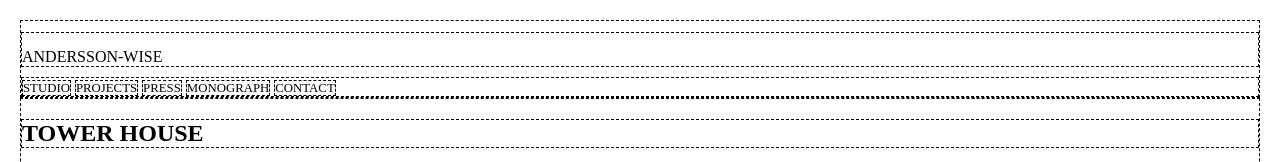
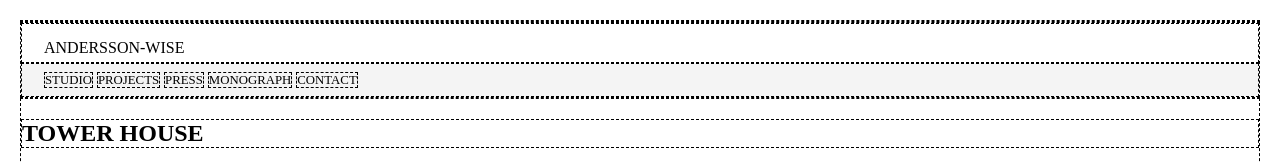
Before and after one commit to OskarRadon/responsive-code-review, a plain HTML site: page index.html in a window 1280 px wide. Shown: the top 162 px of the page. Drawn offline with Linux system fonts and the light colour scheme.

Commit message:
Finish header styles

```diff
--- a/css/styles.css
+++ b/css/styles.css
@@ -1,4 +1,4 @@
-/* For testing only */
+ /*For testing only */
 
 *:not(body):not(html) {
   box-sizing:border-box;
@@ -14,21 +14,33 @@
 body {
   padding: 20px;
   margin: 0;
+  /*background-color: black;
+  color: white;*/
 }
+
+  /*HEADER*/
 
 header {
   margin: 0;
   padding: 0px;
+  background-color: white;
 }
 
 header h1 {
   font-size: 1rem;
   font-weight: lighter;
-  padding-top: 15px;
+  padding: 15px 0 5px 22px;
+  margin: 0;
+}
+
+header nav {
+  background-color: rgb(244, 244, 244);
+  padding-left: 22px;
 }
 
 header a {
   font-size: .8rem;
+  line-height: 2rem;
 }
 
 /*#main, article, header {
--- a/index.html
+++ b/index.html
@@ -7,6 +7,9 @@
     <title>Andersson-Wise</title>
   </head>
   <body>
+    <div class="container">
+
+    </div>
     <header>
       <h1>ANDERSSON-WISE</h1>
       <nav>
```
